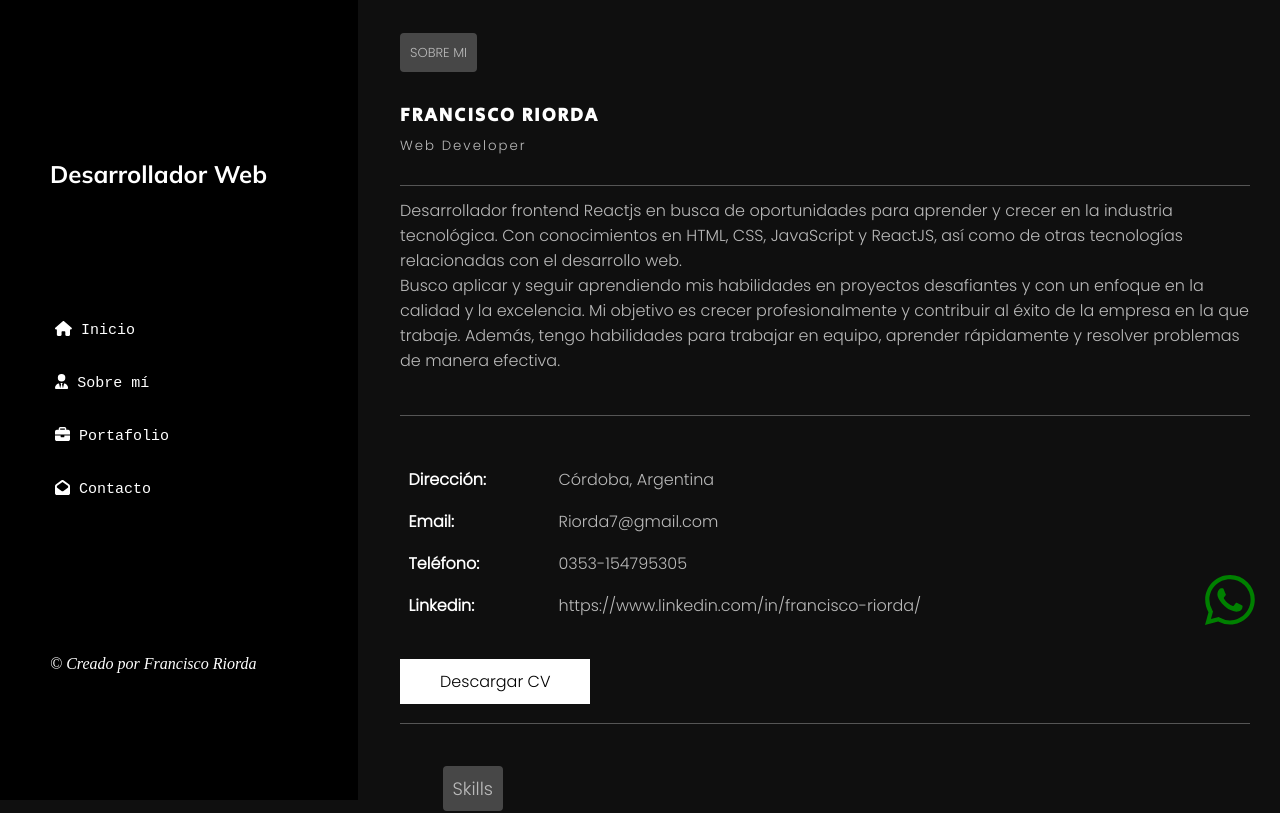
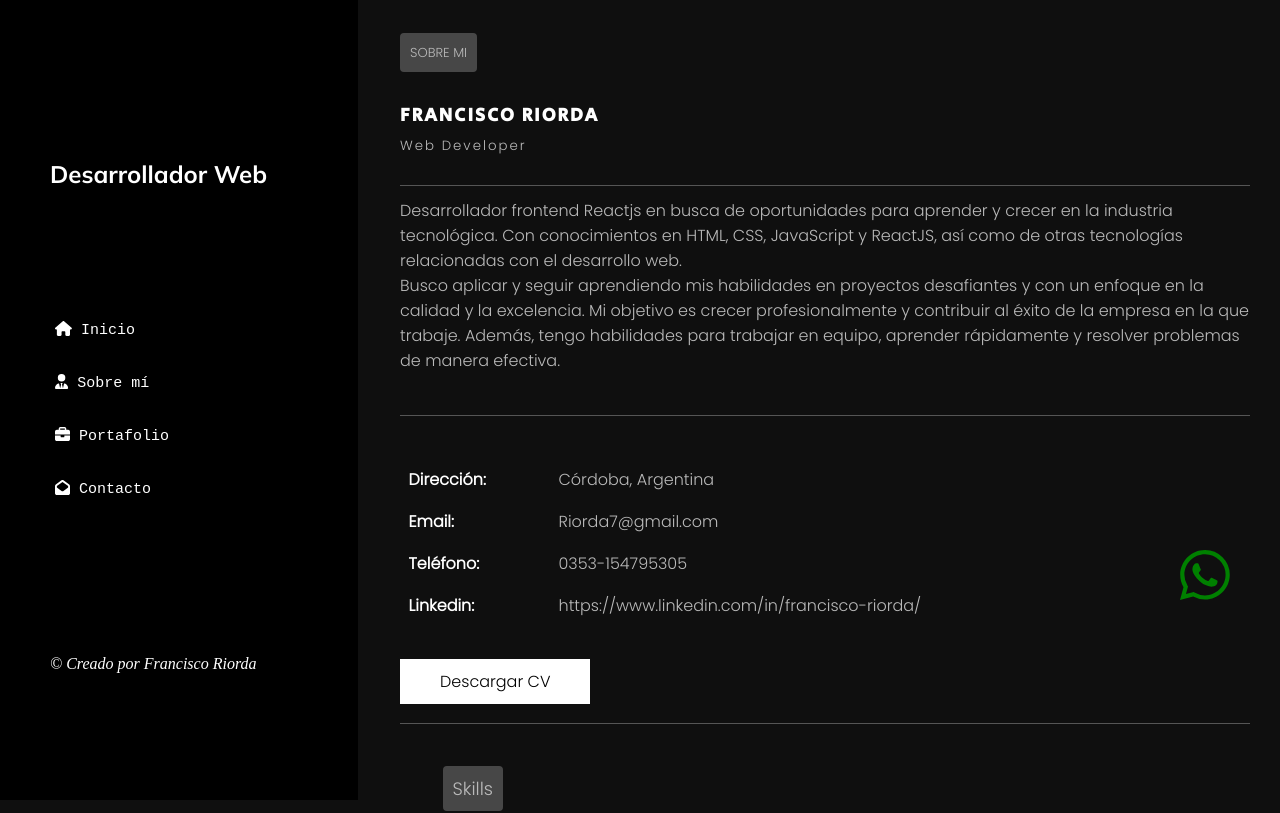
Before and after one commit to FranciscoRiorda/portfolio, a React (Create React App) app: page /about in a window 1280 px wide. Shown: the top 813 px of the page. Built offline with nearby package versions, Linux system fonts and the light colour scheme.

Commit message:
actualización

```diff
--- a/src/componentes/WhatsApp/stylesWhatsApp.css
+++ b/src/componentes/WhatsApp/stylesWhatsApp.css
@@ -3,12 +3,12 @@
     justify-content: flex-end;
     width: 100%;
     position: fixed;
+    margin-top: 550px;
+    margin-left: -50px;
 }
 .iconoWapp{
     color: green;
     font-size: 50px;
-    margin-top: 1150%;
-    margin-left: -50%;
 }
 .iconoWapp:hover{
     color: rgb(216, 216, 216);
```
